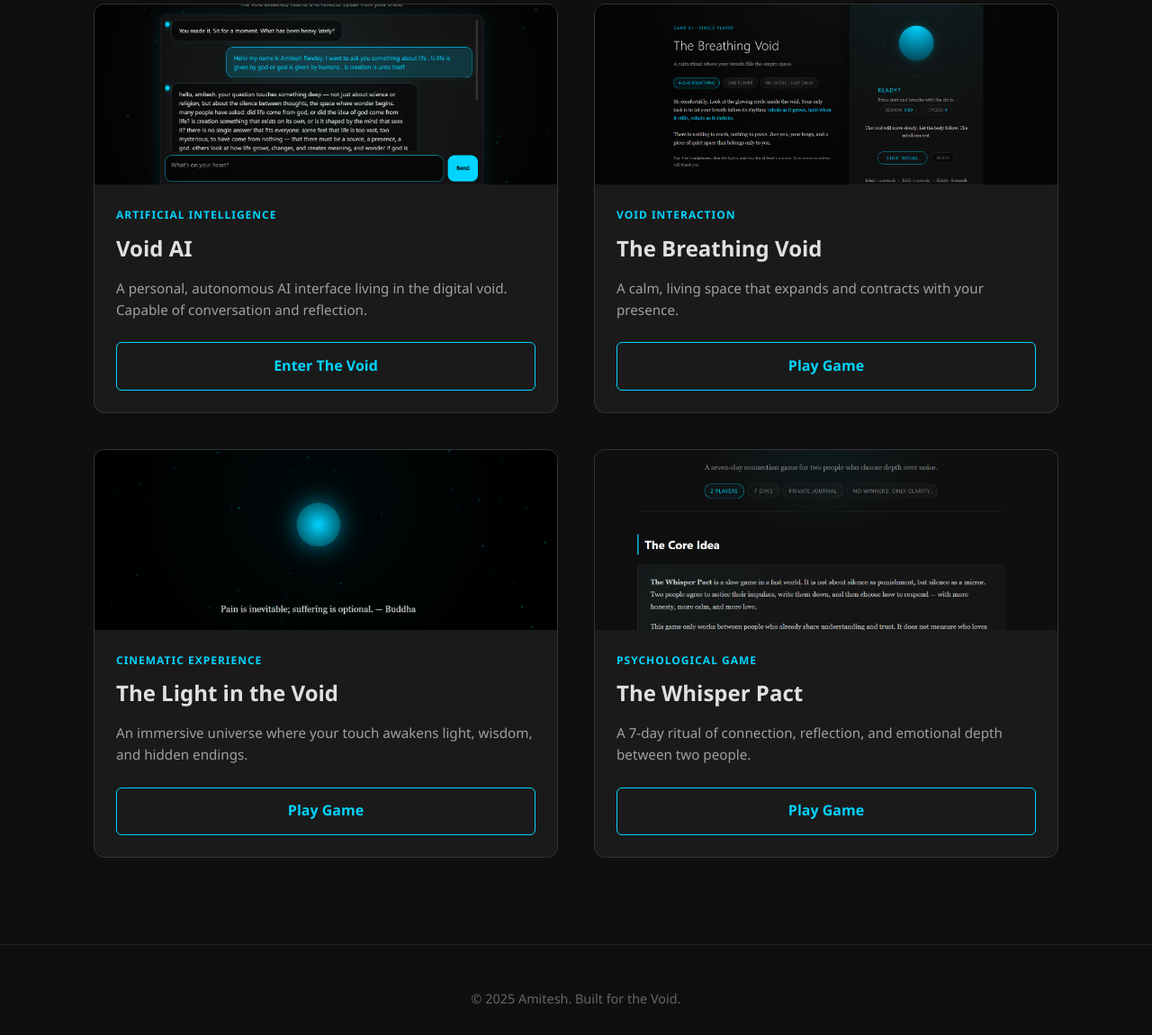
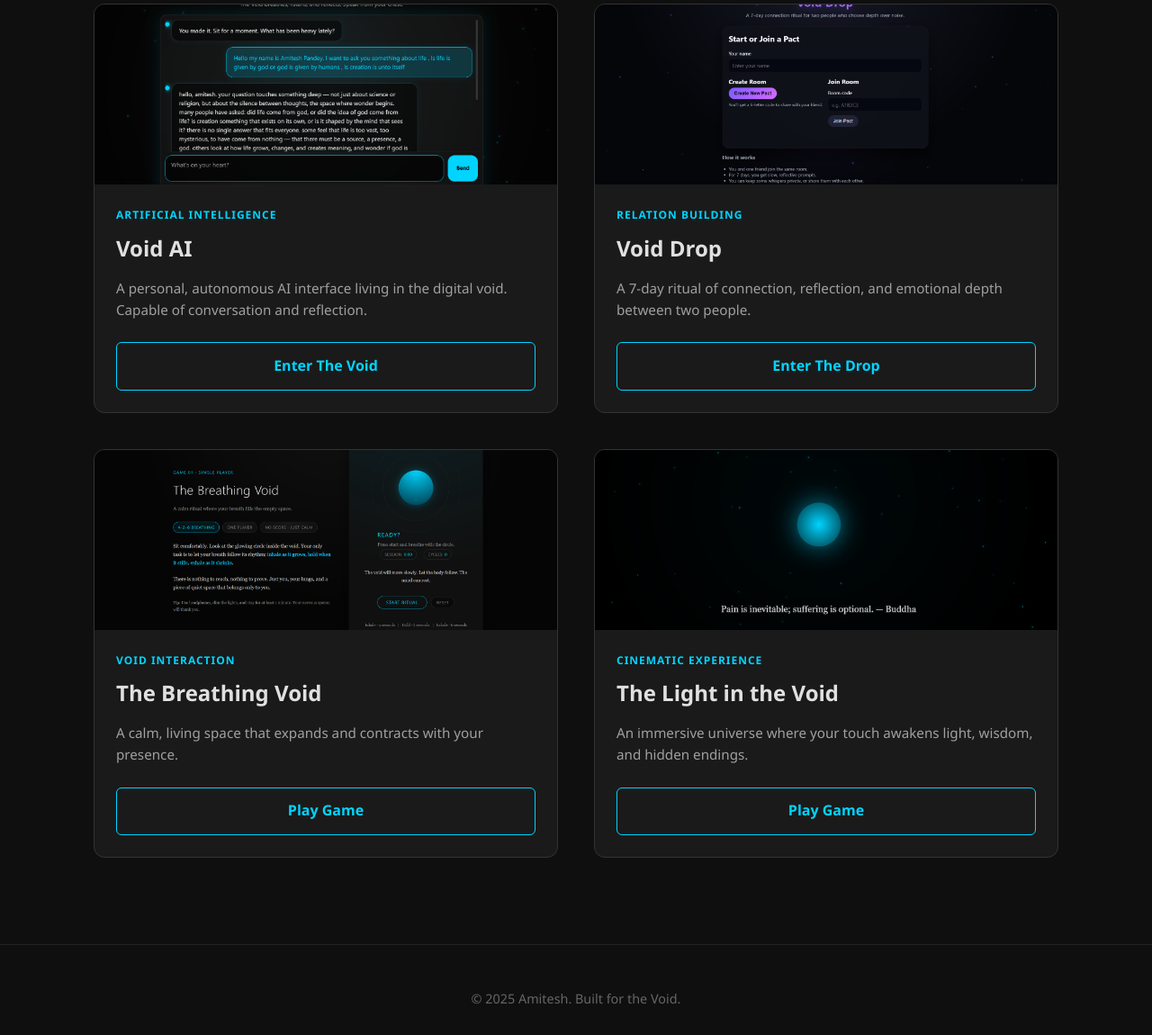
Before and after one commit to pnamitesh/amitesh-portfolio, a plain HTML site: page game.html in a window 1280 px wide. Shown: the part 354-1504 px from the top of the page at 90% size. Drawn offline with Linux system fonts and the light colour scheme.

Commit message:
Added Void drop

```diff
--- a/game.html
+++ b/game.html
@@ -197,6 +197,19 @@
                     <a href="https://void-ai-self.vercel.app/" target="_blank" class="card-btn">Enter The Void</a>
                 </div>
             </div>
+            <div class="card" style="border-color: #333;">
+                <div class="card-image void-img">
+                    <img src="void-drop.png" alt="Game 1">
+                </div>
+                <div class="card-content">
+                    <span class="card-category">Relation Building</span>
+                    <h3>Void Drop</h3>
+                    <p>A 7-day ritual of connection, reflection, and emotional depth between two people.</p>
+
+                    <!-- TARGET BLANK opens in new tab -->
+                    <a href="https://void-drop.vercel.app/" target="_blank" class="card-btn">Enter The Drop</a>
+                </div>
+            </div>
 
         <!-- GAME 2 -->
         <div class="card">
@@ -228,16 +241,29 @@
 
 
         <!-- GAME 1 -->
-        <div class="card">
+        <!-- <div class="card">
             <div class="card-image">
                 <img src="whisper_game.png" alt="Game 1">
-            </div>
-            <div class="card-content">
+            </div> -->
+            <!-- <div class="card-content">
                 <span class="card-category">Psychological Game</span>
-                <h3>The Whisper Pact</h3>
+                <h3>Void <div class="btn-group">
+                    <button class="btn btn-secondary dropdown-toggle" type="button" id="triggerId" data-toggle="dropdown" aria-haspopup="true"
+                            aria-expanded="false">
+                                This dropdown's menu is right-aligned
+                    </button>
+                    <div class="dropdown-menu dropdown-menu-right" aria-labelledby="triggerId">
+                        <a class="dropdown-item" href="#">Action</a>
+                        <a class="dropdown-item disabled" href="#">Disabled action</a>
+                        <h6 class="dropdown-header">Section header</h6>
+                        <a class="dropdown-item" href="#">Action</a>
+                        <div class="dropdown-divider"></div>
+                        <a class="dropdown-item" href="#">After divider action</a>
+                    </div>
+                </div></h3>
                 <p>A 7-day ritual of connection, reflection, and emotional depth between two people.</p>
-                <a href="game3.html" class="card-btn">Play Game</a>
-            </div>
+                <a href="https://void-drop.vercel.app/" class="card-btn">Play Game</a>
+            </div> -->
         </div>
 
     </div>
```
Also changed, not shown: void-drop.png (added), whisper_game.png (deleted).
